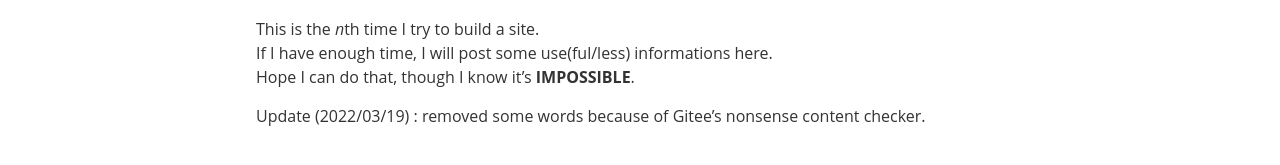
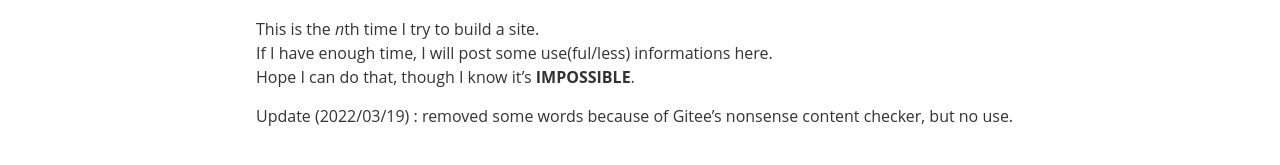
Before and after one commit to fxzjshm/fxzjshm.github.io, a Jekyll site: the page built from _posts/2016-4-24-my-first-post-here.md, in a window 1280 px wide and 900 px high. Shown: the part 231-396 px from the top of the window. Built offline with Jekyll 4.4.1, drawn with Linux system fonts in a browser that asks for light colours; nearby versions of some CDN libraries; some web fonts are replaced.

Commit message:
Add 2022-03-19-What-Gitee-had-done.md

```diff
--- a/_posts/2016-4-24-my-first-post-here.md
+++ b/_posts/2016-4-24-my-first-post-here.md
@@ -12,4 +12,4 @@
 If I have enough time, I will post some use(ful/less) informations here.
 Hope I can do that, though I know it's **IMPOSSIBLE**.
 
-Update (2022/03/19) : removed some words because of Gitee's nonsense content checker.
+Update (2022/03/19) : removed some words because of Gitee's nonsense content checker, but no use.
```
Also changed, not shown: _posts/2022-03-19-What-Gitee-had-done.md (added, +16 -0 lines), img/2022/Screenshot_2022-03-19_00-33-04.png (added).
